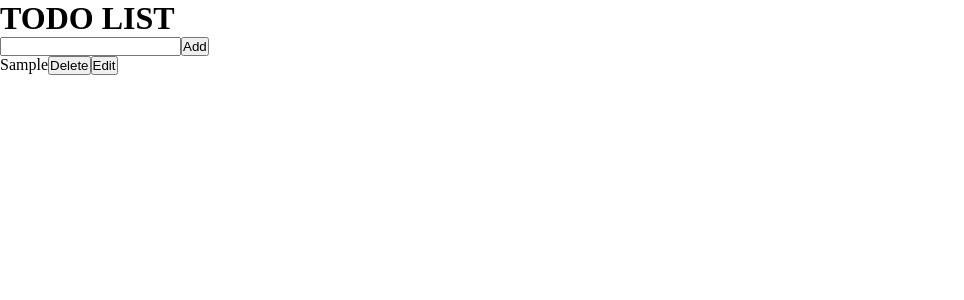
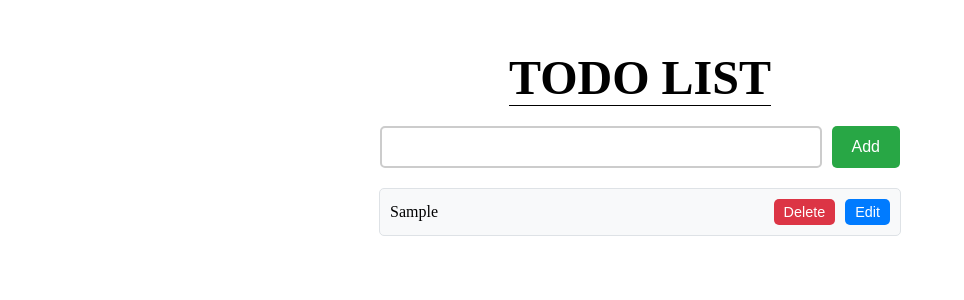
Before and after one commit to vishal-kumawat-appinventiv/TodoList-26Aug-AI2680, a React (Vite) app: page / in a window 1280 px wide. Both pictures are taken after typing "Sample" into the empty fields and a click on the button "Add". Shown: the top 300 px of the page, without its empty margins (0-964 px from the left). Built offline with nearby package versions, Linux system fonts and the light colour scheme.

Commit message:
css edited

```diff
--- a/src/Parent.jsx
+++ b/src/Parent.jsx
@@ -22,15 +22,22 @@ const Parent = () => {
 
   return (
     <>
-      <h1>TODO LIST</h1>
+      <div className="parentContainer">
+        <h1 className="title">TODO LIST</h1>
+        <div className="inputContainer">
           <input
+            className="inputField"
             type="text"
             name="todo"
             value={input}
             onChange={(e) => setInput(e.target.value)}
           />
-      <button onClick={handleClick}>Add</button>
+          <button className="addButton" onClick={handleClick}>
+            Add
+          </button>
+        </div>
         <Child allTodo={todo} onDelete={handleDelete} onEdit={handleEdit} />
+      </div>
     </>
   );
 };
--- a/src/components/Child.jsx
+++ b/src/components/Child.jsx
@@ -16,25 +16,37 @@ const Child = ({ allTodo, onDelete, onEdit }) => {
 
   return (
     <>
+      <div className="todoContainer">
         {allTodo.map((todo, idx) => (
-        <div key={idx}>
+          <div key={idx} className="todoItem">
             {editToggle === idx ? (
               <input
+                className="editInput"
                 type="text"
                 value={editedValue}
                 onChange={(e) => setEditedValue(e.target.value)}
               />
             ) : (
-            <span>{todo}</span>
+              <span className="todoText">{todo}</span>
             )}
-          <button onClick={() => onDelete(idx)}>Delete</button>
+            <button className="deleteButton" onClick={() => onDelete(idx)}>
+              Delete
+            </button>
             {editToggle === idx ? (
-            <button onClick={() => handleSave(idx)}>Save</button>
+              <button className="saveButton" onClick={() => handleSave(idx)}>
+                Save
+              </button>
             ) : (
-            <button onClick={() => handleToggle(idx, todo)}>Edit</button>
+              <button
+                className="editButton"
+                onClick={() => handleToggle(idx, todo)}
+              >
+                Edit
+              </button>
             )}
           </div>
         ))}
+      </div>
     </>
   );
 };
--- a/src/index.css
+++ b/src/index.css
@@ -2,3 +2,94 @@
   margin: 0;
   padding: 0;
 }
+
+.parentContainer {
+  display: flex;
+  flex-direction: column;
+  align-items: center;
+  margin-top: 50px;
+}
+
+.title {
+  font-size: 3rem;
+  margin-bottom: 20px;
+  border-bottom: 1px solid black;
+}
+
+.inputContainer {
+  display: flex;
+  gap: 10px;
+  margin-bottom: 20px;
+  min-width: 520px;
+}
+
+.inputField {
+  padding: 10px;
+  font-size: 1rem;
+  border: 2px solid #ccc;
+  border-radius: 5px;
+  width: 100%;
+}
+
+.addButton {
+  padding: 10px 20px;
+  font-size: 1rem;
+  background-color: #28a745;
+  color: white;
+  border: none;
+  border-radius: 5px;
+  cursor: pointer;
+}
+
+.todoContainer {
+  min-width: 500px;
+  display: flex;
+  flex-direction: column;
+  align-items: center;
+  gap: 10px;
+}
+
+.todoItem {
+  display: flex;
+  align-items: center;
+  justify-content: space-between;
+  width: 100%;
+  padding: 10px;
+  background-color: #f8f9fa;
+  border: 1px solid #dee2e6;
+  border-radius: 5px;
+}
+
+.todoText {
+  flex: 1;
+}
+
+.editInput {
+  flex: 1;
+  padding: 5px;
+  font-size: 1rem;
+  border: 2px solid #ccc;
+  border-radius: 5px;
+}
+
+.editButton,
+.deleteButton,
+.saveButton {
+  padding: 5px 10px;
+  margin-left: 10px;
+  font-size: 0.9rem;
+  background-color: #007bff;
+  color: white;
+  border: none;
+  border-radius: 5px;
+  cursor: pointer;
+}
+
+.deleteButton {
+  background-color: #dc3545;
+}
+
+.saveButton {
+  background-color: rgb(255, 255, 114);
+  color: #000;
+}
```
Lines whose indentation alone changed are shown as unchanged.
